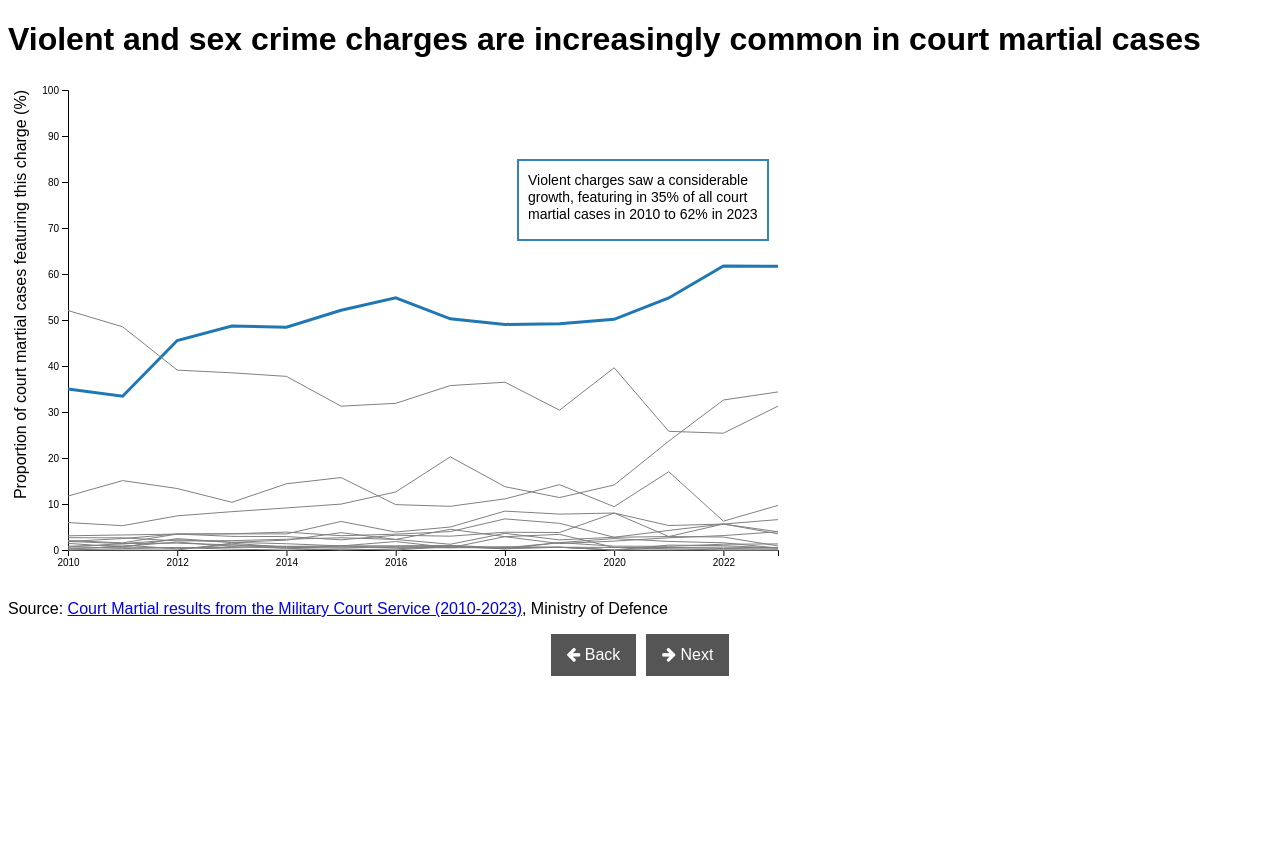
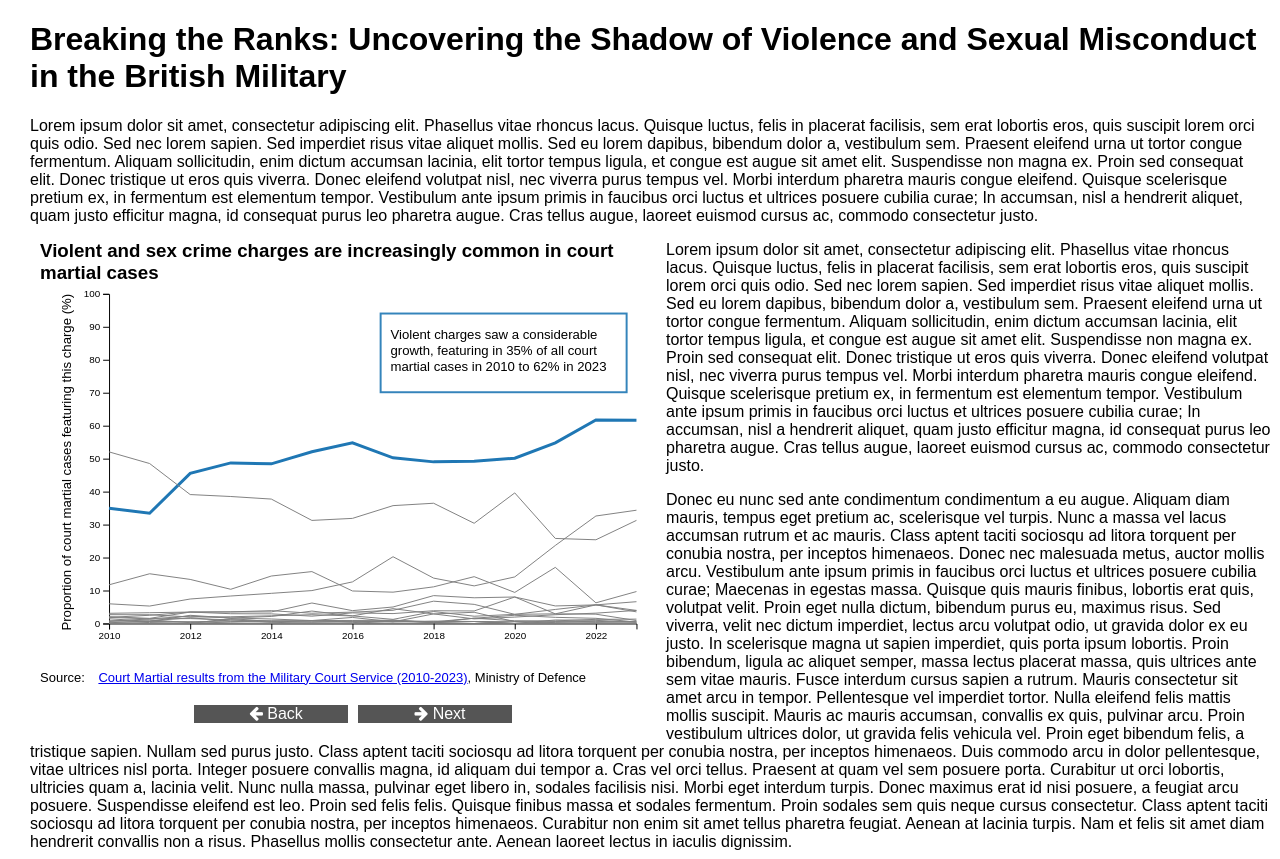
Before and after one commit to easterlymould/tribunals, a plain HTML site: page index.html in a window 1280 px wide. Before the commit the page ends 800 px from the top, so only its background shows below. Drawn offline with nearby package versions, Linux system fonts and the light colour scheme.

Commit message:
Layout changes, more JS, more CSS
- Made the html look like an article
- Create some rescaling work in JS
- Made it look nicer :)

```diff
--- a/index.html
+++ b/index.html
@@ -8,13 +8,23 @@
 
 </head>
 <body>
-    <h1>Violent and sex crime charges are increasingly common in court martial cases</h1>
-    <div id="my_dataviz"></div>
-    <p>Source: <a href="https://www.gov.uk/government/publications/court-martial-results-from-the-military-court-centres">Court Martial results from the Military Court Service (2010-2023)</a>, Ministry of Defence</p>
-    <div id="buttonContainer">
-        <button id="backButton" class="btn"><i class="fa fa-arrow-left"></i> Back</button>
-        <button id="nextButton" class="btn"><i class="fa fa-arrow-right"></i> Next</button>
+    <h1>Breaking the Ranks: Uncovering the Shadow of Violence and Sexual Misconduct in the British Military</h1>
+    <p>Lorem ipsum dolor sit amet, consectetur adipiscing elit. Phasellus vitae rhoncus lacus. Quisque luctus, felis in placerat facilisis, sem erat lobortis eros, quis suscipit lorem orci quis odio. Sed nec lorem sapien. Sed imperdiet risus vitae aliquet mollis. Sed eu lorem dapibus, bibendum dolor a, vestibulum sem. Praesent eleifend urna ut tortor congue fermentum. Aliquam sollicitudin, enim dictum accumsan lacinia, elit tortor tempus ligula, et congue est augue sit amet elit. Suspendisse non magna ex. Proin sed consequat elit. Donec tristique ut eros quis viverra. Donec eleifend volutpat nisl, nec viverra purus tempus vel. Morbi interdum pharetra mauris congue eleifend. Quisque scelerisque pretium ex, in fermentum est elementum tempor. Vestibulum ante ipsum primis in faucibus orci luctus et ultrices posuere cubilia curae; In accumsan, nisl a hendrerit aliquet, quam justo efficitur magna, id consequat purus leo pharetra augue. Cras tellus augue, laoreet euismod cursus ac, commodo consectetur justo.</p>
+    <div id="vizContainer">
+        <h3>Violent and sex crime charges are increasingly common in court martial cases</h3>
+        <div id="my_dataviz"></div>
+        <p>Source: <a href="https://www.gov.uk/government/publications/court-martial-results-from-the-military-court-centres">Court Martial results from the Military Court Service (2010-2023)</a>, Ministry of Defence</p>
+        <div id="buttonContainer">
+            <button id="backButton" class="btn"><i class="fa fa-arrow-left"></i> Back</button>
+            <button id="nextButton" class="btn"><i class="fa fa-arrow-right"></i> Next</button>
+        </div>
     </div>
+    <p>Lorem ipsum dolor sit amet, consectetur adipiscing elit. Phasellus vitae rhoncus lacus. Quisque luctus, felis in placerat facilisis, sem erat lobortis eros, quis suscipit lorem orci quis odio. Sed nec lorem sapien. Sed imperdiet risus vitae aliquet mollis. Sed eu lorem dapibus, bibendum dolor a, vestibulum sem. Praesent eleifend urna ut tortor congue fermentum. Aliquam sollicitudin, enim dictum accumsan lacinia, elit tortor tempus ligula, et congue est augue sit amet elit. Suspendisse non magna ex. Proin sed consequat elit. Donec tristique ut eros quis viverra. Donec eleifend volutpat nisl, nec viverra purus tempus vel. Morbi interdum pharetra mauris congue eleifend. Quisque scelerisque pretium ex, in fermentum est elementum tempor. Vestibulum ante ipsum primis in faucibus orci luctus et ultrices posuere cubilia curae; In accumsan, nisl a hendrerit aliquet, quam justo efficitur magna, id consequat purus leo pharetra augue. Cras tellus augue, laoreet euismod cursus ac, commodo consectetur justo.</p>
+    <p>Donec eu nunc sed ante condimentum condimentum a eu augue. Aliquam diam mauris, tempus eget pretium ac, scelerisque vel turpis. Nunc a massa vel lacus accumsan rutrum et ac mauris. Class aptent taciti sociosqu ad litora torquent per conubia nostra, per inceptos himenaeos. Donec nec malesuada metus, auctor mollis arcu. Vestibulum ante ipsum primis in faucibus orci luctus et ultrices posuere cubilia curae; Maecenas in egestas massa. Quisque quis mauris finibus, lobortis erat quis, volutpat velit. Proin eget nulla dictum, bibendum purus eu, maximus risus.
+
+        Sed viverra, velit nec dictum imperdiet, lectus arcu volutpat odio, ut gravida dolor ex eu justo. In scelerisque magna ut sapien imperdiet, quis porta ipsum lobortis. Proin bibendum, ligula ac aliquet semper, massa lectus placerat massa, quis ultrices ante sem vitae mauris. Fusce interdum cursus sapien a rutrum. Mauris consectetur sit amet arcu in tempor. Pellentesque vel imperdiet tortor. Nulla eleifend felis mattis mollis suscipit. Mauris ac mauris accumsan, convallis ex quis, pulvinar arcu. Proin vestibulum ultrices dolor, ut gravida felis vehicula vel. Proin eget bibendum felis, a tristique sapien. Nullam sed purus justo. Class aptent taciti sociosqu ad litora torquent per conubia nostra, per inceptos himenaeos. Duis commodo arcu in dolor pellentesque, vitae ultrices nisl porta. Integer posuere convallis magna, id aliquam dui tempor a. Cras vel orci tellus.
+
+        Praesent at quam vel sem posuere porta. Curabitur ut orci lobortis, ultricies quam a, lacinia velit. Nunc nulla massa, pulvinar eget libero in, sodales facilisis nisi. Morbi eget interdum turpis. Donec maximus erat id nisi posuere, a feugiat arcu posuere. Suspendisse eleifend est leo. Proin sed felis felis. Quisque finibus massa et sodales fermentum. Proin sodales sem quis neque cursus consectetur. Class aptent taciti sociosqu ad litora torquent per conubia nostra, per inceptos himenaeos. Curabitur non enim sit amet tellus pharetra feugiat. Aenean at lacinia turpis. Nam et felis sit amet diam hendrerit convallis non a risus. Phasellus mollis consectetur ante. Aenean laoreet lectus in iaculis dignissim.</p>
     <script src="linegraph.js"></script>
 
 </body>
--- a/linegraph.js
+++ b/linegraph.js
@@ -1,22 +1,24 @@
 // Using code from this: https://d3-graph-gallery.com/graph/line_several_group.html
 // and this: https://www.data-to-viz.com/caveat/spaghetti.html
 
-// Set the dimensions and margins of the graph
+var containerWidth = document.getElementById('my_dataviz').getBoundingClientRect().width;
+
 var margin = { top: 10, right: 30, bottom: 30, left: 60 },
-    width = 800 - margin.left - margin.right,
-    height = 500 - margin.top - margin.bottom;
+    width = containerWidth - margin.left - margin.right,
+    height = (width / 800) * 500;
+
 
 // Append the svg object to the body of the page
 var svg = d3.select("#my_dataviz")
   .append("svg")
-    .attr("width", width + margin.left + margin.right)
-    .attr("height", height + margin.top + margin.bottom)
+  .attr("viewBox", `0 0 ${width + margin.left + margin.right} ${height + margin.top + margin.bottom}`)
+  .attr("preserveAspectRatio", "xMinYMin meet")
 .append("g")
   .attr("transform", "translate(" + margin.left + "," + margin.top + ")");
 
 // Info display setup
 var infoDisplay = svg.append("g")
-  .attr("transform", "translate(" + (width - 260) + ",70)");
+  .attr("transform", "translate(" + (width - 260) + ",20)");
 
 infoDisplay.append("rect")
   .attr("width", 250)
@@ -25,11 +27,12 @@ infoDisplay.append("rect")
   .attr("stroke-width", 2)
   .style("opacity", 0.9);
 
+var infoBoxFontSize = width / 40;
 var infoText = infoDisplay.append("text")
   .attr("x", 10)
   .attr("y", 20)
   .style("text-anchor", "start")
-  .style("font-size", "14px");
+  .style("font-size", infoBoxFontSize + "px");
 
 // Prepare category data
 const highlightCategories = ["Violent charges", "Sex offence charges", "Military misdemeanours", "Theft charges"];
@@ -67,12 +70,15 @@ const categoryTexts = {
         svg.append("g")
             .call(d3.axisLeft(y));
 
+        var yAxisFontSize = width / 40;
+
             svg.append("text")
                 .attr("class", "y label")
                 .attr("text-anchor", "end")
-            .attr("y", 6)
+                .attr("y", 2)
                 .attr("dy", "-3em")
                 .attr("transform", "rotate(-90)")
+                .style("font-size", yAxisFontSize + "px")
                 .text("Proportion of court martial cases featuring this charge (%)");
 
         var color = d3.scaleOrdinal()
--- a/stylesheet.css
+++ b/stylesheet.css
@@ -1,26 +1,62 @@
 .btn {
-    background-color: rgb(85, 85, 85); /* Blue background */
-    border: none; /* Remove borders */
-    color: white; /* White text */
-    padding: 12px 16px; /* Some padding */
-    font-size: 16px; /* Set a font size */
-    cursor: pointer; /* Mouse pointer on hover */
+  background-color: rgb(85, 85, 85);
+  border: none;
+  color: white;
+  font-size: 16px;
+  cursor: pointer;
 }
 
 * {
   font-family: sans-serif;
+  margin-left: 10px;
+  padding: 0;
+  box-sizing: border-box;
 }
 
+/* Content style */
+p {
+  margin-bottom: 5px;
+}
+
+/* Container for the visualization */
+#vizContainer {
+  float: left;
+  width: 50%;
+  min-width: 35em;
+  margin-right: 10px;
+  margin-top:0px;
+}
+
+#vizContainer h3 {
+  margin-top: 10px;
+  margin-bottom: 0;
+}
+
+#vizContainer p {
+  font-size: 13px;
+  margin-bottom: 20px;
+}
+
+/* Data visualization style */
+#my_dataviz {
+  width: 100%;
+  height: auto;
+}
+
+/* Button container */
 #buttonContainer {
+  text-align: center;
   display: flex;
   justify-content: center;
-    margin-top: 10px;
+  margin-top:10px;
+  margin-bottom:10px;
 }
 
 button {
-    margin: 0 5px;
+  height: 40%;
+  width: 25%;
 }
 
-  /* Darker background on mouse-over */
 .btn:hover {
-    background-color: RoyalBlue;}
+  background-color: RoyalBlue;
+}
```
Lines whose indentation alone changed are shown as unchanged.
